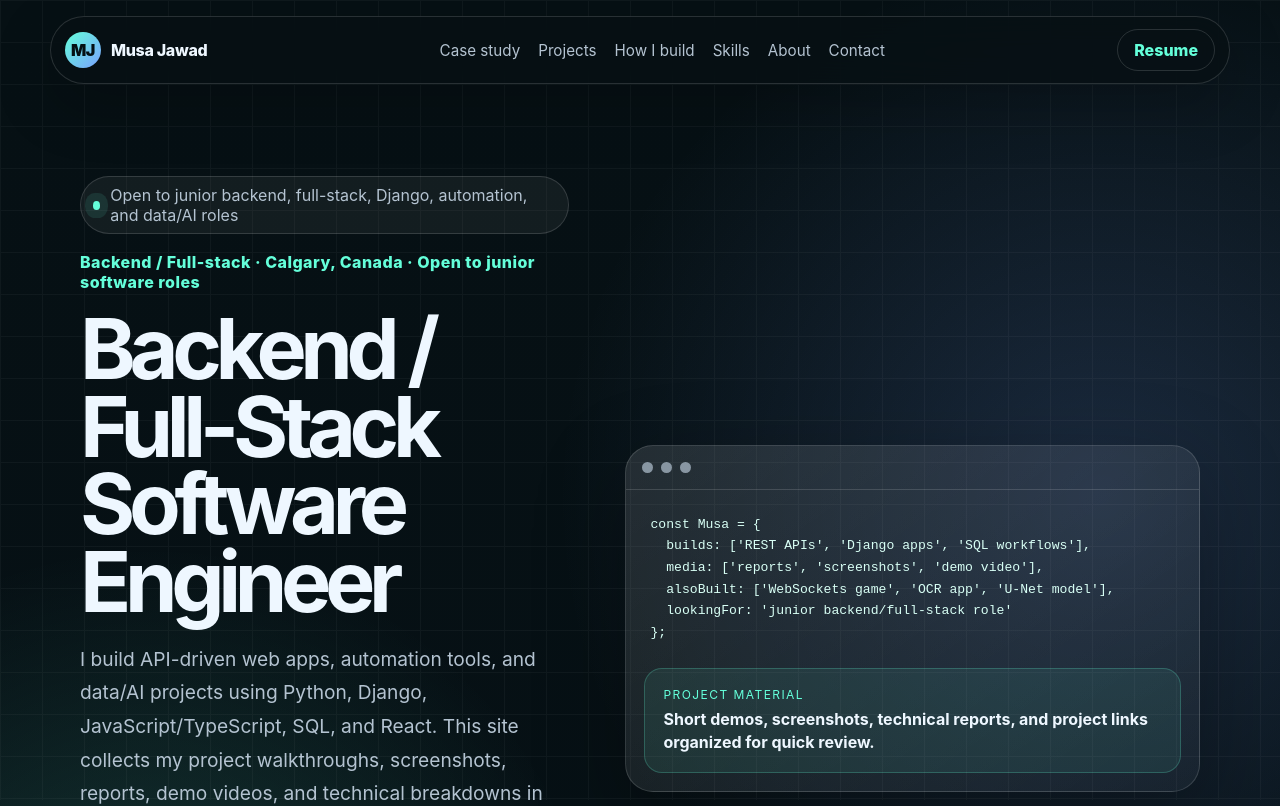
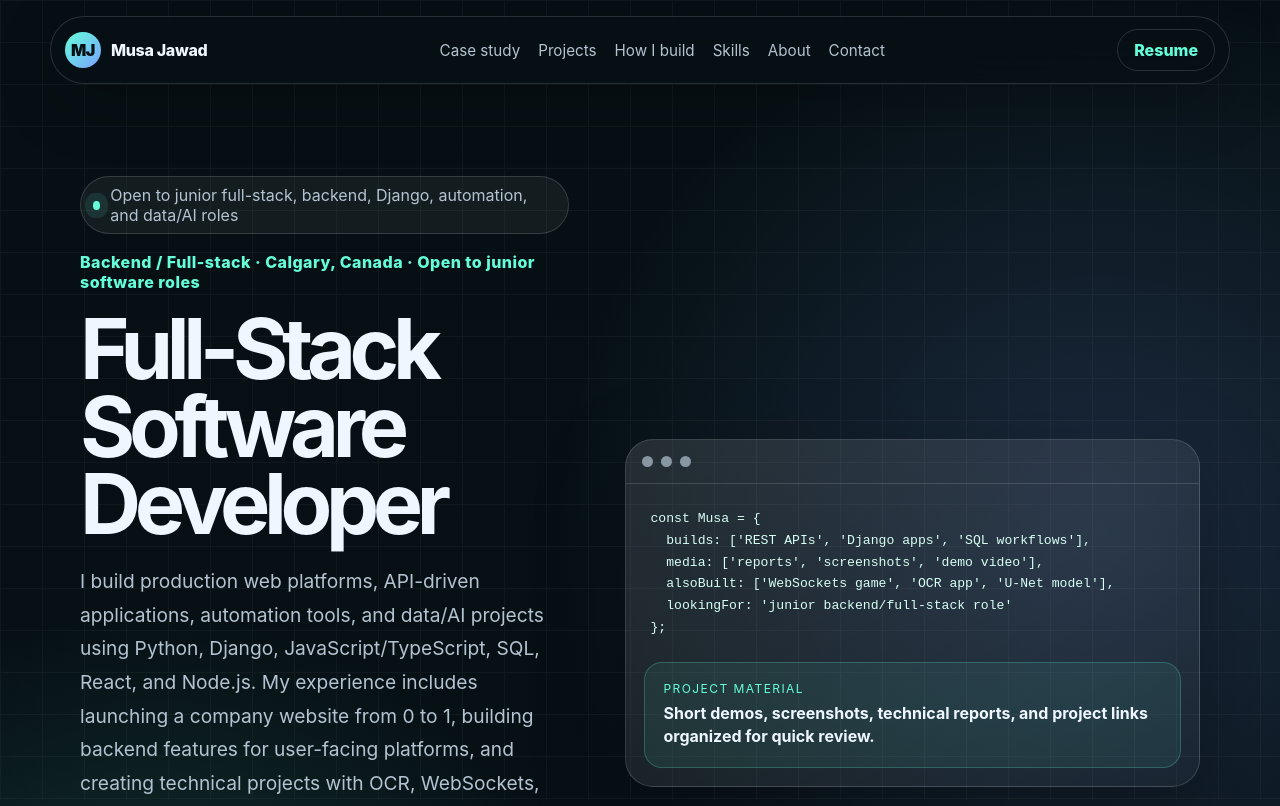
Before and after one commit to MusaJawad/musa-jawad-portfolio, a React (Vite) app: page / in a window 1280 px wide. Shown: the top 806 px of the page. Built offline with nearby package versions, Linux system fonts and the light colour scheme.

Commit message:
Added New Experience

```diff
--- a/src/data.ts
+++ b/src/data.ts
@@ -2,15 +2,15 @@ import type { Experience, Profile, Project, Skill, Testimonial } from './types';
 
 export const profile: Profile = {
   name: 'Musa Jawad',
-  title: 'Backend / Full-Stack Software Engineer',
+  title: 'Full-Stack Software Developer',
   location: 'Calgary, AB, Canada',
   email: 'musajawad72@gmail.com',
   linkedin: 'https://www.linkedin.com/in/musa-jawad-208807239',
   github: 'https://github.com/MusaJawad',
   resume: '/Musa_Jawad_Resume.pdf',
-  availability: 'Open to junior backend, full-stack, Django, automation, and data/AI roles',
+  availability: 'Open to junior full-stack, backend, Django, automation, and data/AI roles',
   intro:
-    'I build API-driven web apps, automation tools, and data/AI projects using Python, Django, JavaScript/TypeScript, SQL, and React. This site collects my project walkthroughs, screenshots, reports, demo videos, and technical breakdowns in one place.',
+    'I build production web platforms, API-driven applications, automation tools, and data/AI projects using Python, Django, JavaScript/TypeScript, SQL, React, and Node.js. My experience includes launching a company website from 0 to 1, building backend features for user-facing platforms, and creating technical projects with OCR, WebSockets, Firebase, and distributed-systems concepts.',
 };
 
 export const projects: Project[] = [
@@ -140,7 +140,7 @@ export const projects: Project[] = [
     ],
     evidence: ['Demo video', 'Screen captures', 'Bilingual/navigation flows'],
     featured: true,
-    order: 3,
+    order: 5,
     year: '2025',
   },
   {
@@ -168,7 +168,7 @@ export const projects: Project[] = [
     ],
     evidence: ['Technical report', 'Slide deck', 'MRI result visuals'],
     featured: true,
-    order: 4,
+    order: 6,
     year: '2025',
   },
   {
@@ -193,7 +193,7 @@ export const projects: Project[] = [
     links: [{ label: 'Research report', href: '/assets/reports/cloud-ml-performance-report.pdf' }],
     evidence: ['Research report', 'Training/inference charts', 'Cloud platform comparison'],
     featured: true,
-    order: 5,
+    order: 7,
     year: '2025',
   },
   {
@@ -218,14 +218,67 @@ export const projects: Project[] = [
     links: [],
     evidence: ['Django models', 'Admin panel', 'REST API endpoints'],
     featured: true,
-    order: 6,
+    order: 8,
     year: '2026',
   },
+
+  {
+  id: 8,
+  title: 'IntelliPK Business Website',
+  slug: 'intellipk-business-website',
+  tagline:
+    'Production business website for a Pakistan-based water filtration company, built from 0 to 1 with responsive design, deployment, SEO, and founder-facing digital strategy.',
+  summary:
+    'Built and launched intellipk.com as the company’s first public website, helping establish a professional online presence for water filtration products and services.',
+  problem:
+    'The company needed a credible public website to explain its products and services, build trust with customers, and create a professional online presence from scratch.',
+  solution:
+    'Designed and launched a responsive website with clear site architecture, product/service content, customer messaging, domain/hosting setup, deployment, and technical SEO basics.',
+  impact:
+    'Created the company’s first public website from 0 to 1 and gave the founder a professional digital presence for product discovery, customer trust, and ongoing updates.',
+  stack: 'Web Development, Responsive Design, HTML/CSS, JavaScript, SEO, Deployment, Domain/Hosting',
+  stack_list: [
+    'Web Development',
+    'Responsive Design',
+    'HTML/CSS',
+    'JavaScript',
+    'SEO',
+    'Deployment',
+    'Domain/Hosting',
+  ],
+  github_url: '',
+  demo_url: 'https://intellipk.com',
+  image_url: '/assets/projects/intellipk-homepage.png',
+  image_alt: 'IntelliPK water filtration company website homepage',
+  gallery: ['/assets/projects/intellipk-homepage.png'],
+  links: [{ label: 'Live website', href: 'https://intellipk.com' }],
+  evidence: ['Live website', 'Client business website', '0 to 1 launch'],
+  featured: true,
+  order: 4,
+  year: '2025',
+  },
+
 ];
 
 export const experience: Experience[] = [
   {
     id: 1,
+    role: 'Full-Stack Web Developer',
+    organization: 'IntelliPK',
+    location: 'Remote',
+    start: '2025',
+    end: 'Present',
+    summary:
+      'Built and launched the company website from 0 to 1 for a Pakistan-based water filtration business.',
+    highlight_list: [
+      'Built and launched intellipk.com from 0 to 1, creating the company’s first public website and professional online presence.',
+      'Worked directly with the founder from day 1 to translate business goals into site architecture, product/service pages, customer messaging, and digital strategy.',
+      'Owned responsive development, deployment, domain/hosting, technical SEO, performance, and ongoing updates to improve credibility, product discovery, and customer trust.',
+    ],
+    order: 1,
+  },
+  {
+    id: 2,
     role: 'Fullstack Developer Intern',
     organization: 'Self Justice',
     location: 'Remote',
@@ -233,14 +286,14 @@ export const experience: Experience[] = [
     end: 'May 2025',
     summary: 'Built backend and frontend features for a user-facing legal information platform.',
     highlight_list: [
-      'Built and maintained REST API features and frontend integrations.',
-      'Debugged form-submission and data-processing bottlenecks.',
-      'Worked in Agile/Scrum with code reviews, testing, and production fixes.',
+      'Built and maintained REST API features and frontend integrations for a legal information platform used by 1,500+ users.',
+      'Developed API endpoints and validation logic for legal deadline tracking, helping reduce manual tracking work.',
+      'Debugged form-submission and data-processing bottlenecks, reducing processing time by roughly 50%.',
     ],
-    order: 1,
+    order: 2,
   },
   {
-    id: 2,
+    id: 3,
     role: 'Backend Developer Intern',
     organization: 'Inwit',
     location: 'Remote',
@@ -248,14 +301,14 @@ export const experience: Experience[] = [
     end: 'Dec 2024',
     summary: 'Developed backend-driven pages and server-side features for a web platform.',
     highlight_list: [
-      'Built PHP/MVC backend features and SQL-backed workflows.',
-      'Optimized SQL queries and data access patterns.',
-      'Automated recurring server-side tasks and improved error handling.',
+      'Built PHP/MVC backend features and SQL-backed workflows for a platform serving about 5,000 monthly users.',
+      'Optimized SQL queries and data access patterns, reducing page load times by about 35%.',
+      'Automated recurring server-side tasks and improved error handling, reducing manual intervention for the team.',
     ],
-    order: 2,
+    order: 3,
   },
   {
-    id: 3,
+    id: 4,
     role: 'Vice President of Finance',
     organization: 'Code the Change YYC',
     location: 'Calgary, AB',
@@ -267,7 +320,7 @@ export const experience: Experience[] = [
       'Led budgeting for Canada-wide hackathon events with 300+ participants.',
       'Collaborated with technical and operations teams on event execution.',
     ],
-    order: 3,
+    order: 4,
   },
 ];
 
@@ -329,4 +382,9 @@ export const skills: Skill[] = [
   { id: 21, name: 'Cloud Benchmarking', category: 'tools', order: 4 },
   { id: 22, name: 'Selenium', category: 'tools', order: 5 },
   { id: 23, name: 'UI Testing', category: 'tools', order: 6 },
+  { id: 24, name: 'Responsive Design', category: 'frontend', order: 5 },
+  { id: 25, name: 'Technical SEO', category: 'frontend', order: 6 },
+  { id: 26, name: 'Deployment', category: 'tools', order: 7 },
+  { id: 27, name: 'Domain/Hosting', category: 'tools', order: 8 },
+  { id: 28, name: 'Client Communication', category: 'tools', order: 9 },
 ];
```
Also changed, not shown: public/assets/projects/intellipk-homepage.png (added).
